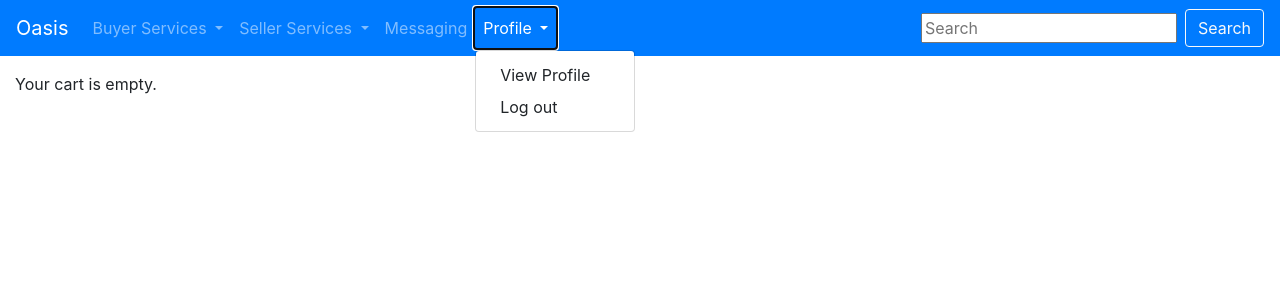
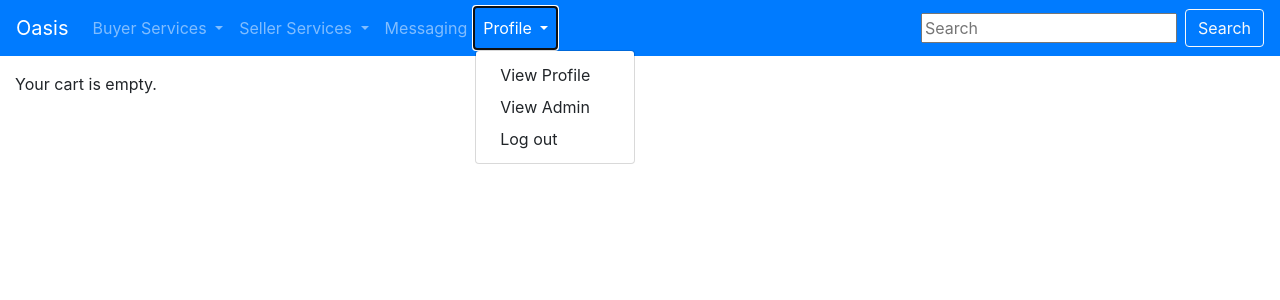
Before and after one commit to ADelCastillo1798/Oasis-Copy, a Django app: page /cart/cart-detail/ in a window 1280 px wide, after a click on "Profile". Shown: the top 300 px of the page. Run offline with Django 3.2, Linux system fonts and the light colour scheme; a user stored in the database is signed in; some libraries are stand-ins or nearby versions.

Commit message:
Added admin to header links

```diff
--- a/oasis/pages/templates/base.html
+++ b/oasis/pages/templates/base.html
@@ -50,6 +50,9 @@
             </a>
             <div class="dropdown-menu" aria-labelledby="profile">
               <a class="dropdown-item" href="{% url 'profile' %}">View Profile</a>
+              {% if user.is_admin or user.is_superuser %}
+                <a class="dropdown-item" href="{% url 'admin' %}">View Admin</a>
+              {% endif %}
               <a class="dropdown-item" href="{% url 'logout' %}">Log out</a>
             </div>
           </li>
```
Also changed, not shown: oasis/db.sqlite3.
